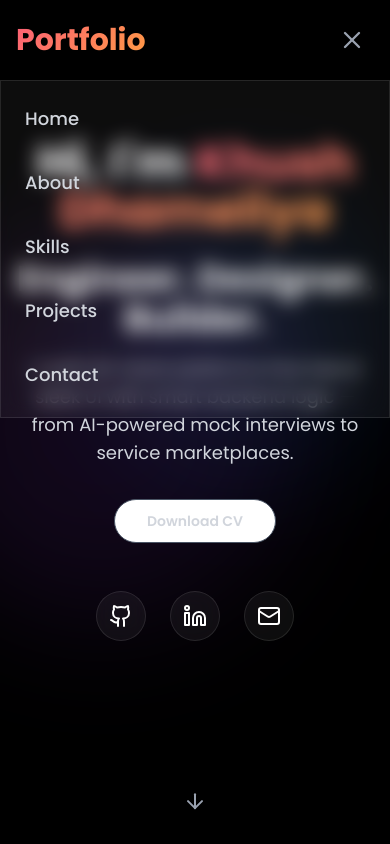
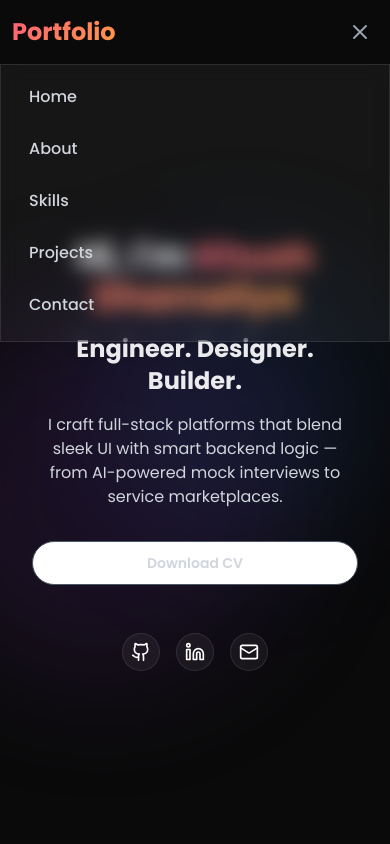
Before and after one commit to khush-010/My-Personal-Portfolio, a Next.js app: page / in a window 390 px wide. Both pictures are taken after a click on the button "Toggle menu". Shown: the top 844 px of the page. Built offline with nearby package versions, Linux system fonts and the light colour scheme.

Commit message:
UI changes on mobile

```diff
--- a/app/layout.js
+++ b/app/layout.js
@@ -11,13 +11,43 @@ const poppins = Poppins({
 });
 
 export const metadata = {
-  title: "My Portfolio",
-  description: "My personal portfolio showcasing my skills, projects, and experiences.",
-  icons:{
-    icon: "favico.svg",
-    // apple: "/apple-touch-icon.png",
-  }
+  title: "Khush Dhameliya | Full Stack Developer",
+  description:
+    "Portfolio of Khush Dhameliya – a passionate full stack developer showcasing projects, skills, and experience with modern web technologies.",
+  keywords: [
+    "Khush Dhameliya",
+    "Full Stack Developer",
+    "Next.js Portfolio",
+    "JavaScript Developer",
+    "Web Developer",
+    "React Developer",
+    "Node.js",
+  ],
+  authors: [{ name: "Khush Dhameliya", url: "https://yourdomain.com" }],
+  creator: "Khush Dhameliya",
+  metadataBase: new URL("https://my-personal-portfolio-khush.vercel.app/"), // change to your actual domain
+  icons: {
+    icon: "/favicon.svg", // must be placed in /public directory
+    shortcut: "/favicon.svg",
+  },
+  openGraph: {
+    title: "Khush Dhameliya | Full Stack Developer",
+    description:
+      "Explore the portfolio of Khush Dhameliya – full stack web developer skilled in React, Next.js, Node.js, and more.",
+    url: "https://my-personal-portfolio-khush.vercel.app/",
+    siteName: "Khush Dhameliya Portfolio",
+    images: [
+      {
+        url: "/og-image.png", // Optional: social media preview image
+        width: 1200,
+        height: 630,
+        alt: "Khush Dhameliya Portfolio",
+      },
+    ],
+    type: "website",
+  },
 };
+
 
 export default function RootLayout({ children }) {
   return (
--- a/app/page.js
+++ b/app/page.js
@@ -8,15 +8,29 @@ import Contact from "@/components/contact"
 
 export default function Portfolio() {
   return (
-    <div className="min-h-screen bg-black text-white">
+    <div className="min-h-screen">
       <Navbar />
-      <main>
+
+      {/* Demo content sections with proper spacing to avoid navbar overlap */}
+      <section id="home" className="min-h-screen flex items-center justify-center pt-16 sm:pt-20">
         <Hero />
+      </section>
+
+      <section id="about" className="min-h-screen flex items-center justify-center bg-gray-900/50 pt-16 sm:pt-20">
         <About />
+      </section>
+
+      <section id="skills" className="min-h-screen flex items-center justify-center pt-16 sm:pt-20">
         <Skills />
+      </section>
+
+      <section id="projects" className="min-h-screen flex items-center justify-center bg-gray-900/50 pt-16 sm:pt-20">
         <Projects />
+      </section>
+
+      <section id="contact" className="min-h-screen flex items-center justify-center pt-16 sm:pt-20">
         <Contact />
-      </main>
+      </section>
     </div>
   )
 }
--- a/components/hero.jsx
+++ b/components/hero.jsx
@@ -6,7 +6,7 @@ import { Button } from "@/components/ui/button"
 
 export default function Hero() {
   return (
-    <section id="home" className="min-h-screen flex items-center justify-center relative overflow-hidden">
+    <section id="home" className="min-h-screen flex items-center justify-center relative overflow-hidden px-4">
       {/* Background Animation */}
       <div className="absolute inset-0 z-0">
         <div className="absolute top-1/4 left-1/4 w-72 h-72 bg-blue-500/10 rounded-full blur-3xl float-animation"></div>
@@ -22,7 +22,8 @@ export default function Hero() {
             initial={{ opacity: 0, y: 20 }}
             animate={{ opacity: 1, y: 0 }}
             transition={{ delay: 0.2, duration: 0.8 }}
-            className="text-5xl md:text-7xl font-bold mb-6 text-center"
+            // Responsive font size: smaller on mobile, larger on desktop
+            className="text-4xl sm:text-5xl md:text-7xl font-bold mb-4 md:mb-6 text-center"
           >
             Hi, I'm <span className="gradient-text">Khush Dhameliya</span>
           </motion.h1>
@@ -31,7 +32,8 @@ export default function Hero() {
             initial={{ opacity: 0, scale: 0.9 }}
             animate={{ opacity: 1, scale: 1 }}
             transition={{ delay: 0.4, duration: 0.6, type: 'spring' }}
-            className="text-4xl md:text-4xl font-extrabold text-white text-center mb-4"
+            // Responsive font size and margin
+            className="text-2xl sm:text-3xl md:text-4xl font-extrabold text-white text-center mb-4"
           >
             <span className="inline-block animate-pulse">Engineer.</span>{' '}
             <span className="inline-block animate-pulse delay-[200ms]">Designer.</span>{' '}
@@ -42,23 +44,24 @@ export default function Hero() {
             initial={{ opacity: 0, y: 20 }}
             animate={{ opacity: 1, y: 0 }}
             transition={{ delay: 0.7, duration: 0.8 }}
-            className="text-lg md:text-2xl text-gray-300 mb-8 max-w-3xl mx-auto text-center"
+            // Responsive font size and margin
+            className="text-base sm:text-lg md:text-2xl text-gray-300 mb-8 max-w-3xl mx-auto text-center"
           >
             I craft full-stack platforms that blend sleek UI with smart backend logic — from AI-powered mock interviews to service marketplaces.
           </motion.p>
-
-
 
           <motion.div
             initial={{ opacity: 0, y: 20 }}
             animate={{ opacity: 1, y: 0 }}
             transition={{ delay: 0.6, duration: 0.8 }}
+            // Flex direction is column on mobile, row on larger screens
             className="flex flex-col sm:flex-row gap-4 justify-center items-center mb-12"
           >
+            {/* The commented-out button is also responsive if you decide to use it */}
             {/* <Button
               size="lg"
               className="bg-gradient-to-r from-pink-500 to-orange-400 hover:from-pink-600 hover:to-orange-500
- text-white px-8 py-3 rounded-full font-semibold transition-all duration-300 hover-lift pulse-glow"
+text-white px-8 py-3 rounded-full font-semibold transition-all duration-300 hover-lift pulse-glow w-full sm:w-auto"
             >
               View My Work
             </Button> */}
@@ -66,7 +69,8 @@ export default function Hero() {
               variant="outline"
               size="lg"
               onClick={() => window.open(`${process.env.NEXT_PUBLIC_CV}`, "_blank")}
-              className="border-gray-600 text-gray-300 hover:text-white hover:border-white px-8 py-3 rounded-full font-semibold transition-all duration-300 hover-lift"
+              // Full width on mobile for better tap target, auto width on larger screens
+              className="border-gray-600 text-gray-300 hover:text-white hover:border-white px-8 py-3 rounded-full font-semibold transition-all duration-300 hover-lift w-full sm:w-auto"
             >
               Download CV
             </Button>
@@ -76,7 +80,7 @@ export default function Hero() {
             initial={{ opacity: 0, y: 20 }}
             animate={{ opacity: 1, y: 0 }}
             transition={{ delay: 0.8, duration: 0.8 }}
-            className="flex justify-center space-x-6 mb-16"
+            className="flex justify-center space-x-4 sm:space-x-6 mb-16"
           >
             {[
               { icon: Github, href: `${process.env.NEXT_PUBLIC_GITHUB}` },
@@ -89,9 +93,11 @@ export default function Hero() {
                 target="_blank"
                 whileHover={{ scale: 1.2, rotate: 5 }}
                 whileTap={{ scale: 0.9 }}
-                className="p-3 glass rounded-full hover:bg-white/10 transition-all duration-300"
+                // Slightly smaller padding on mobile for better fit
+                className="p-2 sm:p-3 glass rounded-full hover:bg-white/10 transition-all duration-300"
               >
-                <social.icon size={24} />
+                {/* Responsive icon size */}
+                <social.icon className="w-5 h-5 sm:w-6 sm:h-6" />
               </motion.a>
             ))}
           </motion.div>
@@ -100,7 +106,8 @@ export default function Hero() {
             initial={{ opacity: 0 }}
             animate={{ opacity: 1 }}
             transition={{ delay: 1, duration: 0.8 }}
-            className="absolute bottom-8 left-1/2 transform -translate-x-1/2"
+            // Adjusted bottom position for mobile
+            className="absolute bottom-10 left-1/2 transform -translate-x-1/2"
           >
             <motion.div animate={{ y: [0, 10, 0] }} transition={{ repeat: Number.POSITIVE_INFINITY, duration: 2 }}>
               <ArrowDown size={24} className="text-gray-400" />
--- a/components/navbar.jsx
+++ b/components/navbar.jsx
@@ -25,6 +25,7 @@ export default function Navbar() {
   }, [])
 
   return (
+    <>
       <motion.nav
         initial={{ y: -100 }}
         animate={{ y: 0 }}
@@ -32,15 +33,18 @@ export default function Navbar() {
           scrolled ? "glass backdrop-blur-md" : "bg-transparent"
         }`}
       >
-      <div className="max-w-7xl mx-auto px-4 sm:px-6 lg:px-8">
-        <div className="flex items-center justify-between h-20">
-          <motion.div whileHover={{ scale: 1.05 }} className="text-3xl font-bold gradient-text">
+        <div className="max-w-7xl mx-auto px-3 sm:px-4 lg:px-8">
+          <div className="flex items-center justify-between h-16 sm:h-20">
+            <motion.div
+              whileHover={{ scale: 1.05 }}
+              className="text-2xl sm:text-3xl font-bold gradient-text flex-shrink-0"
+            >
               Portfolio
             </motion.div>
 
             {/* Desktop Navigation */}
             <div className="hidden md:block">
-            <div className="ml-10 flex items-baseline space-x-8">
+              <div className="ml-10 flex items-baseline space-x-4 lg:space-x-8">
                 {navItems.map((item, index) => (
                   <motion.a
                     key={item.name}
@@ -49,7 +53,7 @@ export default function Navbar() {
                     animate={{ opacity: 1, y: 0 }}
                     transition={{ delay: index * 0.1 }}
                     whileHover={{ scale: 1.1 }}
-                  className="text-gray-300 hover:text-white px-4 py-3 text-lg font-medium transition-colors duration-200 relative group"
+                    className="text-gray-300 hover:text-white px-3 lg:px-4 py-3 text-base lg:text-lg font-medium transition-colors duration-200 relative group"
                   >
                     {item.name}
                     <span className="absolute bottom-0 left-0 w-0 h-0.5 bg-gradient-to-r from-blue-500 to-purple-600 group-hover:w-full transition-all duration-300"></span>
@@ -59,13 +63,14 @@ export default function Navbar() {
             </div>
 
             {/* Mobile menu button */}
-          <div className="md:hidden">
+            <div className="md:hidden flex-shrink-0">
               <motion.button
                 whileTap={{ scale: 0.95 }}
                 onClick={() => setIsOpen(!isOpen)}
-              className="text-gray-400 hover:text-white focus:outline-none p-2"
+                className="text-gray-400 hover:text-white focus:outline-none p-1.5 rounded-md"
+                aria-label="Toggle menu"
               >
-              {isOpen ? <X size={28} /> : <Menu size={28} />}
+                {isOpen ? <X size={24} /> : <Menu size={24} />}
               </motion.button>
             </div>
           </div>
@@ -78,9 +83,9 @@ export default function Navbar() {
               initial={{ opacity: 0, height: 0 }}
               animate={{ opacity: 1, height: "auto" }}
               exit={{ opacity: 0, height: 0 }}
-            className="md:hidden glass backdrop-blur-md"
+              className="md:hidden glass backdrop-blur-md border-t border-white/10"
             >
-            <div className="px-2 pt-2 pb-3 space-y-1">
+              <div className="px-3 pt-2 pb-3 space-y-1 max-w-7xl mx-auto">
                 {navItems.map((item, index) => (
                   <motion.a
                     key={item.name}
@@ -89,7 +94,7 @@ export default function Navbar() {
                     animate={{ opacity: 1, x: 0 }}
                     transition={{ delay: index * 0.1 }}
                     onClick={() => setIsOpen(false)}
-                  className="text-gray-300 hover:text-white block px-4 py-4 text-lg font-medium transition-colors duration-200"
+                    className="text-gray-300 hover:text-white block px-4 py-3 text-base font-medium transition-colors duration-200 rounded-md hover:bg-white/5"
                   >
                     {item.name}
                   </motion.a>
@@ -99,5 +104,8 @@ export default function Navbar() {
           )}
         </AnimatePresence>
       </motion.nav>
+
+
+    </>
   )
 }
```
Also changed, not shown: components/projects.jsx (+19 -15 lines), components/skills.jsx (+25 -25 lines), public/favicon.svg (added). Lines whose indentation alone changed are shown as unchanged.
